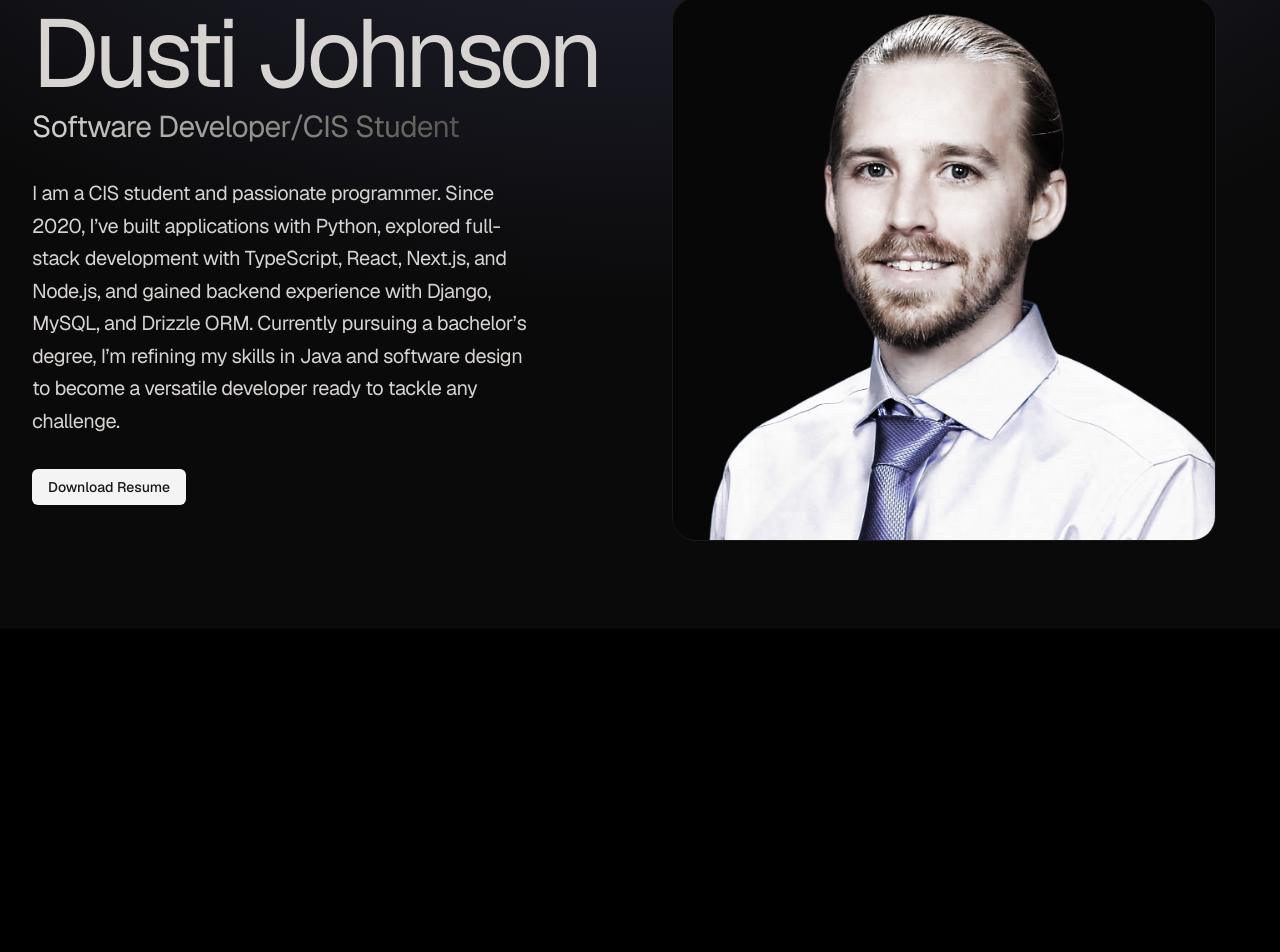
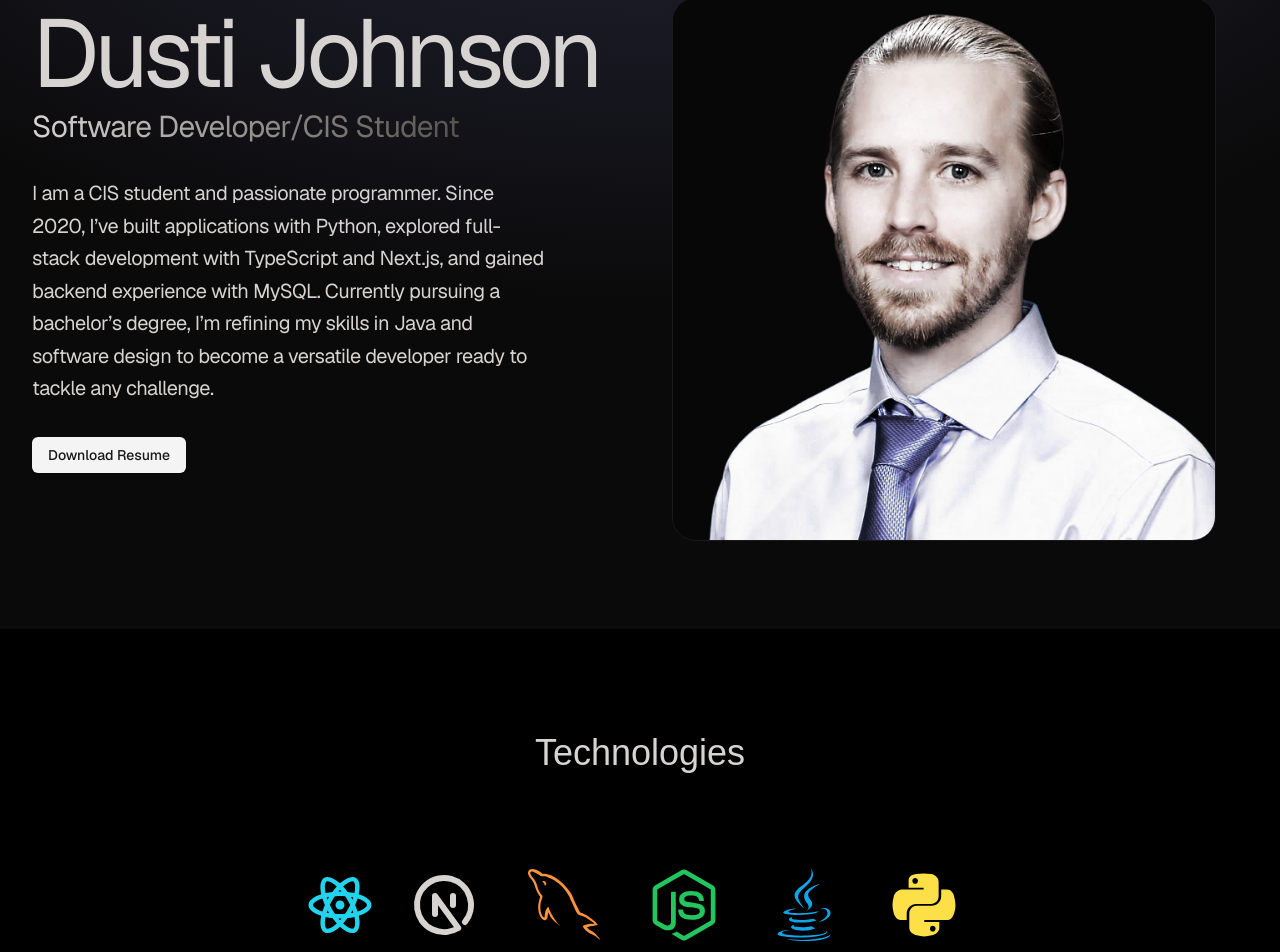
Before and after one commit to dustij/dusti-portfolio-site, a Next.js app: page / in a window 1280 px wide. Shown: the part 171-1123 px from the top of the page. Before the commit the page ends 800 px from the top, so only its background shows below. Built offline with nearby package versions, Linux system fonts and the light colour scheme.

Commit message:
technologies

```diff
--- a/src/app/page.tsx
+++ b/src/app/page.tsx
@@ -1,15 +1,17 @@
 import Hero from "@/components/Hero";
 import Navbar from "@/components/Navbar";
+import Technologies from "@/components/Technologies";
 
 export default function Home() {
     return (
         <div className="overflow-x-hidden text-stone-300">
             <div className="fixed inset-0 -z-10">
                 <div className="absolute top-0 z-[-2] h-screen w-screen bg-neutral-950 bg-[radial-gradient(ellipse_80%_80%_at_50%_-20%,rgba(120,119,198,0.3),rgba(255,255,255,0))]"></div>
-                <div className="container mx-auto px-8">
-                  <Navbar />
-                  <Hero />
-                </div>
+            </div>
+            <div className="container mx-auto px-8">
+                <Navbar />
+                <Hero />
+                <Technologies />
             </div>
         </div>
     );
--- /dev/null
+++ b/src/components/Technologies.tsx
@@ -0,0 +1,32 @@
+import { FaJava, FaNodeJs, FaPython } from "react-icons/fa";
+import { GrMysql } from "react-icons/gr";
+import { RiReactjsLine } from "react-icons/ri";
+import { TbBrandNextjs } from "react-icons/tb";
+
+export default function Technologies() {
+    return (
+        <div className="pb-24">
+            <h2 className="my-20 text-center text-4xl">Technologies</h2>
+            <div className="flex flex-wrap items-center justify-center gap-4">
+                <div>
+                    <RiReactjsLine className="text-7xl text-cyan-400" />
+                </div>
+                <div className="p-4">
+                    <TbBrandNextjs className="text-7xl" />
+                </div>
+                <div className="p-4">
+                    <GrMysql className="text-7xl text-orange-400" />
+                </div>
+                <div className="p-4">
+                    <FaNodeJs className="text-7xl text-green-500" />
+                </div>
+                <div className="p-4">
+                    <FaJava className="text-7xl text-sky-500" />
+                </div>
+                <div className="p-4">
+                    <FaPython className="text-7xl text-yellow-300" />
+                </div>
+            </div>
+        </div>
+    );
+}
--- a/src/constants/index.ts
+++ b/src/constants/index.ts
@@ -1,6 +1,6 @@
 
 
-export const HERO_CONTENT = `I am a CIS student and passionate programmer. Since 2020, I’ve built applications with Python, explored full-stack development with TypeScript, React, Next.js, and Node.js, and gained backend experience with Django, MySQL, and Drizzle ORM. Currently pursuing a bachelor’s degree, I’m refining my skills in Java and software design to become a versatile developer ready to tackle any challenge.`;
+export const HERO_CONTENT = `I am a CIS student and passionate programmer. Since 2020, I’ve built applications with Python, explored full-stack development with TypeScript and Next.js, and gained backend experience with MySQL. Currently pursuing a bachelor’s degree, I’m refining my skills in Java and software design to become a versatile developer ready to tackle any challenge.`;
 
 export const ABOUT_TEXT = `I am a dedicated Computer Information Science (CIS) student and passionate programmer with a strong foundation in software development. Since beginning my programming journey in 2020 with Python, I have built personal applications and scripts to solve real-world problems and fuel my curiosity. In 2022, I embarked on a full-stack web development path, gaining hands-on experience with JavaScript, TypeScript, React, Next.js, and Node.js. My backend expertise includes building APIs with Python's Django Rest Framework and designing database schemas with MySQL and Drizzle ORM. Currently pursuing a bachelor's degree, I am deepening my understanding of Java and object-oriented software design. My goal is to become a versatile developer equipped to create innovative solutions for any challenge.`;
 
```
